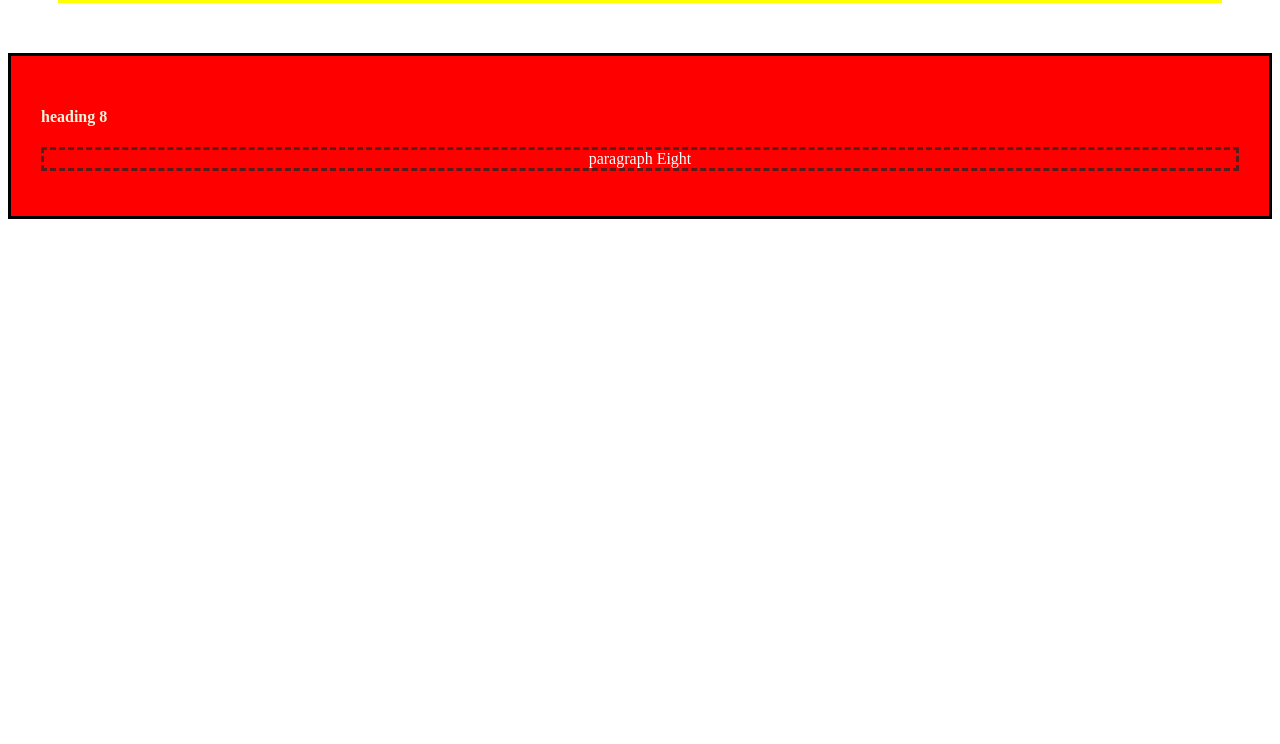
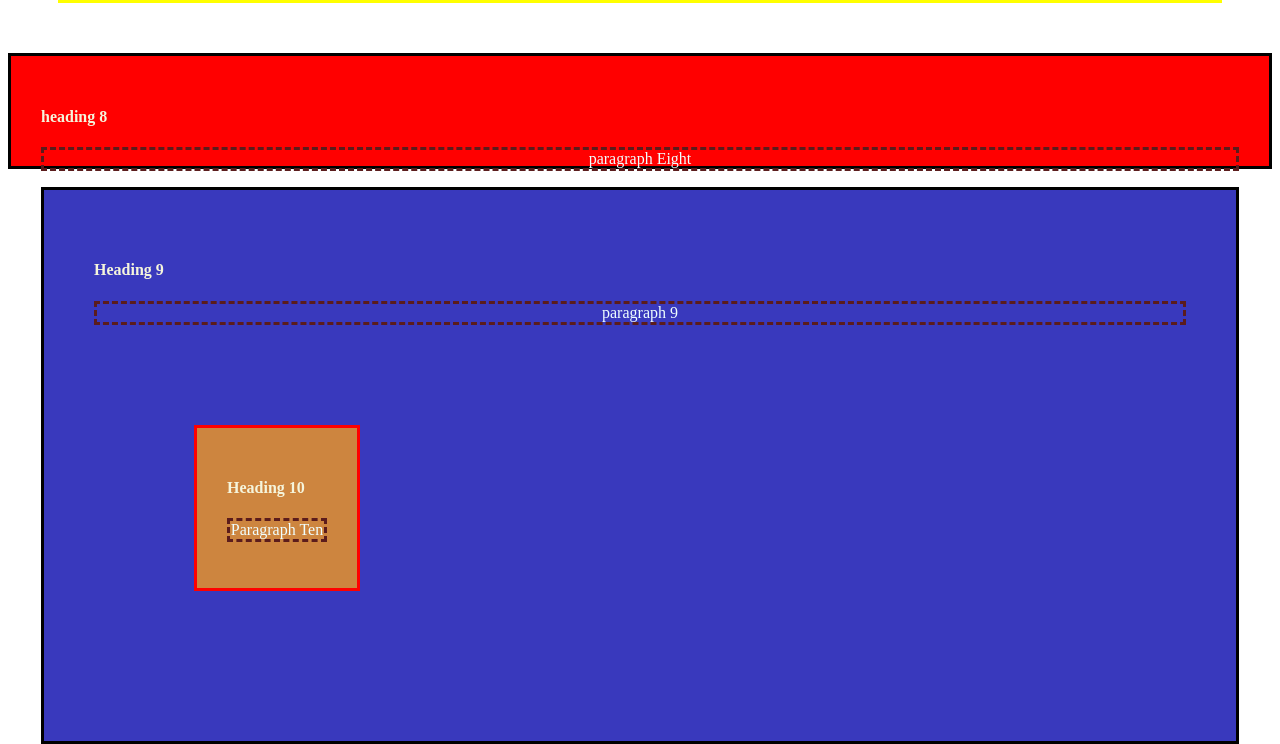
Before and after one commit to hamsebarood/GitHub-Practise, a plain HTML site: page index.html in a window 1280 px wide. Shown: the part 1493-2237 px from the top of the page. Before the commit the page ends 1720 px from the top, so only its background shows below. Drawn offline with Linux system fonts and the light colour scheme.

Commit message:
made changes to grafitcs

```diff
--- a/index.html
+++ b/index.html
@@ -39,8 +39,14 @@
     <div class="Flex-container">
         <h4>heading 8</h4>
         <p>paragraph Eight</p>
-
-
+        <div class="nine">
+            <h4>Heading 9</h4>
+            <p>paragraph 9</p>
+            <div class="ten">
+                <h4>Heading 10</h4>
+                <p>Paragraph Ten</p>
+            </div>
+        </div>
 
     </div>
 
--- a/style.css
+++ b/style.css
@@ -65,9 +65,25 @@ flex-flow: nowrap;
 display: block;
 background-color: rgb(41, 41, 106);
 justify-content: right;
-height: 100px;
+height: 50px;
 background-color: red;
 border: solid black;
 align-items: flex-end;
 
 }
+.nine {
+    border: solid black;
+    background-color: rgb(57, 57, 189);
+    padding: 50px;
+    text-size-adjust: 50px;
+    flex: content;
+}
+.ten {
+    border: solid red;
+    background-color: peru;
+    text-size-adjust: 50px;
+    justify-content: center;
+    height: 100px;
+    width: 100px;
+    margin: 100px;
+}
```
